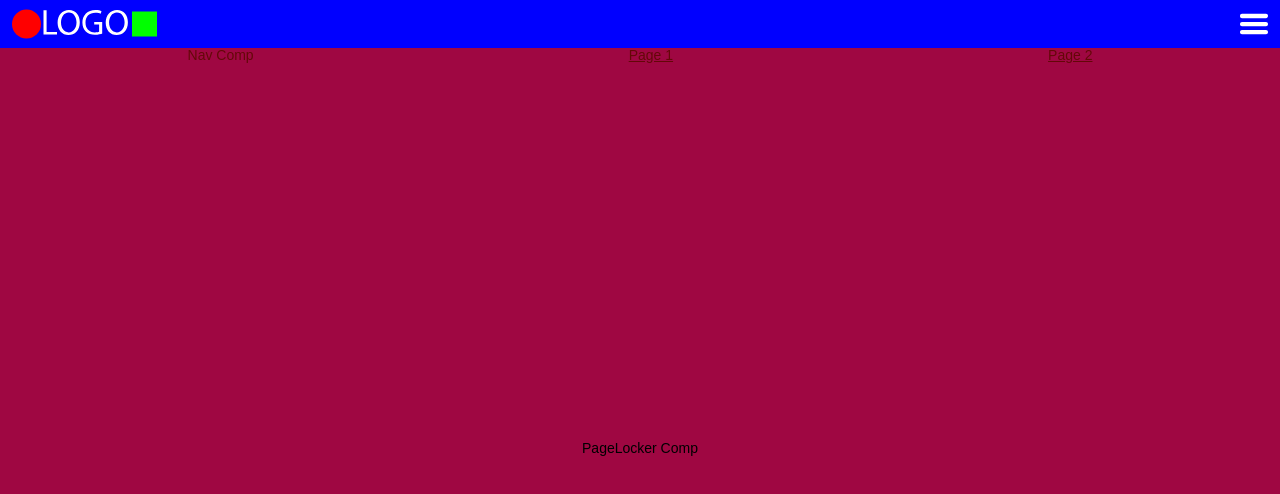
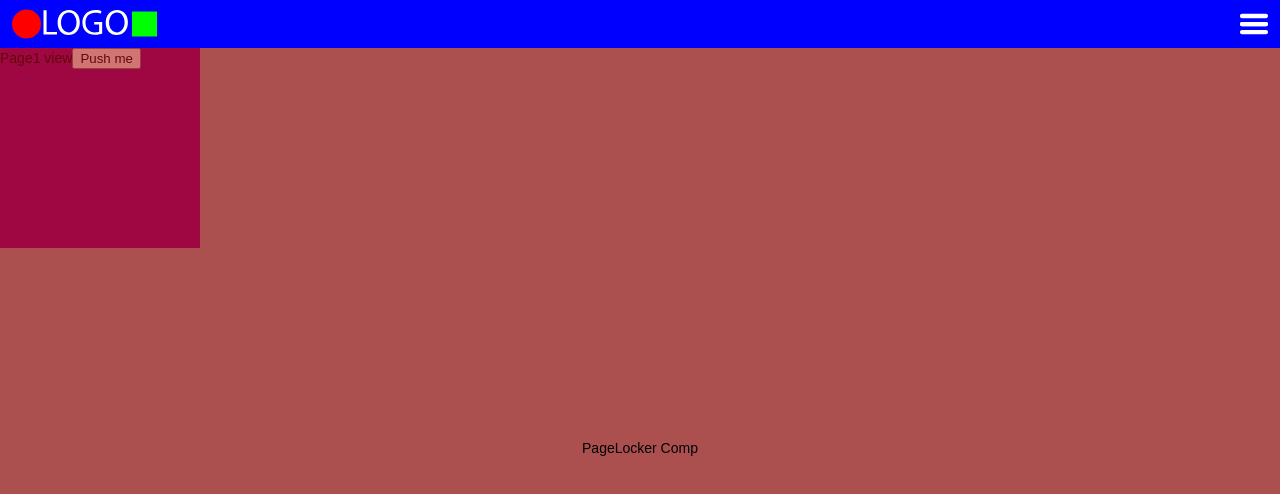
Before and after one commit to TalanCurtis/front-end-animated-01, a React (Create React App) app: page / in a window 1280 px wide. Shown: the top 494 px of the page. Built offline with nearby package versions, Linux system fonts and the light colour scheme; no server answers.

Commit message:
Animated burger svg and nav drop in.

```diff
--- a/src/App.js
+++ b/src/App.js
@@ -4,7 +4,6 @@ import './styles/main.css';
 import Page1 from './views/Page1/Page1';
 import Page2 from './views/Page2/Page2';
 import PageLocker from './components/PageLocker/PageLocker';
-import Nav from './components/Nav/Nav';
 import Header from './components/Header/Header';
 // import $ from 'jquery';
 import {TweenLite} from 'gsap';
@@ -39,7 +38,6 @@ class App extends Component {
     return (
       <div className="App">
         <Header/>
-        <Nav/>
         <PageLocker/>
         <div className='content'>
         <TransitionGroup>
--- a/src/components/Header/Header.js
+++ b/src/components/Header/Header.js
@@ -2,7 +2,8 @@ import React, {Component} from 'react';
 import {Link} from 'react-router-dom';
 import Burger_svg from '../../images/Burger_svg';
 import Logo_svg from '../../images/Logo_svg';
-import {TweenLite} from 'gsap';
+import {TweenLite, TweenMax ,  Power4} from 'gsap';
+import Nav from '../Nav/Nav';
 
 class Header extends Component{
     constructor(){
@@ -14,18 +15,26 @@ class Header extends Component{
 
     handleNavMenu(){
         console.log('nav menu')
-        if(this.state.isOpen){
-            TweenLite.to('.Nav', 1, {y:'0%'})
+        if(!this.state.isOpen){
+            TweenMax.staggerTo('.Nav div', .75, {y:'100%', ease:Power4.easeOut}, .2)
+            TweenLite.to('#top ,#bot', .5, {opacity:0})
+            TweenLite.to('#mid', .5, {transformOrigin:"center", rotation:45})
+            TweenLite.to('#mid-part2', .5, {transformOrigin:"center", rotation:-45})
         }else{
-            TweenLite.to('.Nav', 1, {y:'-100%'})
+            TweenMax.to('.Nav div', .5, {y:'0%'})
+            TweenLite.to('#top ,#bot', .5, {opacity:1})
+            TweenLite.to('#mid', .5, {transformOrigin:"center", rotation:0})
+            TweenLite.to('#mid-part2', .5, {transformOrigin:"center", rotation:0})
         }
         this.setState({isOpen:!this.state.isOpen})
     }
+
     render(){
         return(
             <div className="Header">
                 <Logo_svg className='Logo_svg' height='40px' width='150px' fill='white'/>
                 <Burger_svg className='Burger_svg' height='32px' width='32px' fill='white'  onClick={()=>this.handleNavMenu()}/>
+                <Nav/>
             </div>
         )
     }
--- a/src/components/Header/_Header.scss
+++ b/src/components/Header/_Header.scss
@@ -6,6 +6,7 @@
     align-items: center;
     padding: 0px 10px 0px 10px;
     position: relative;
+    z-index: 10;
     .Burger_svg{
         position: relative;
         z-index: 1000;
--- a/src/components/Nav/Nav.js
+++ b/src/components/Nav/Nav.js
@@ -4,9 +4,19 @@ import { Link } from 'react-router-dom';
 class Nav extends Component{
     render(){
         return(
-            <div className="Nav"> Nav Comp
+            <div className="Nav">
+                <div className='section1'>
                 <Link to='/'>Page 1</Link>
+                </div>
+                <div className='section2'>
                 <Link to='/Page2'>Page 2</Link>
+                </div>
+                <div className='section3'>
+                <Link to='/Page2'>Page 3</Link>
+                </div>
+                <div className='section4'>
+                <Link to='/Page2'>Page 4</Link>
+                </div>
             </div>
         )
     }
--- a/src/components/Nav/_Nav.scss
+++ b/src/components/Nav/_Nav.scss
@@ -3,7 +3,31 @@
     justify-content: space-around;
     background: purple;
     position: absolute;
-    height: calc(100% - 48px);
+    height: 100vh;
     width: 100%;
-    z-index: 1;
+    top: -100vh;
+    left: 0px;
+    z-index: 2;
+    div{
+        height: 100%;
+        width: 100%;
+        display: flex;
+        justify-content: center;
+        align-items: center;
+    }
+    .section1{
+        background-color: lightblue;
+    }
+    .section2{
+        background-color: rgb(121, 167, 182);
+    }
+    .section3{
+        background-color: rgb(85, 130, 145);
+    }
+    .section4{
+        background-color: rgb(59, 101, 116);
+    }
+    .section5{
+        background-color: rgb(29, 72, 87);
+    }
 }
--- a/src/images/Burger_svg.js
+++ b/src/images/Burger_svg.js
@@ -6,6 +6,9 @@ const Burger_svg = (props) => {
     <svg id="burger" viewBox="0 0 32 32" className={className} height={height} width={width} fill={fill} stroke={stroke} strokeWidth={stroke} onClick={onClick}>
       <path
         id="mid"
+        d="M28,18.2H4c-1.1,0-2-0.9-2-2v-0.3c0-1.1,0.9-2,2-2h24c1.1,0,2,0.9,2,2v0.3C30,17.3,29.1,18.2,28,18.2z"/>
+      <path
+        id="mid-part2"
         d="M28,18.2H4c-1.1,0-2-0.9-2-2v-0.3c0-1.1,0.9-2,2-2h24c1.1,0,2,0.9,2,2v0.3C30,17.3,29.1,18.2,28,18.2z"/>
       <path
         id="bot"
```
